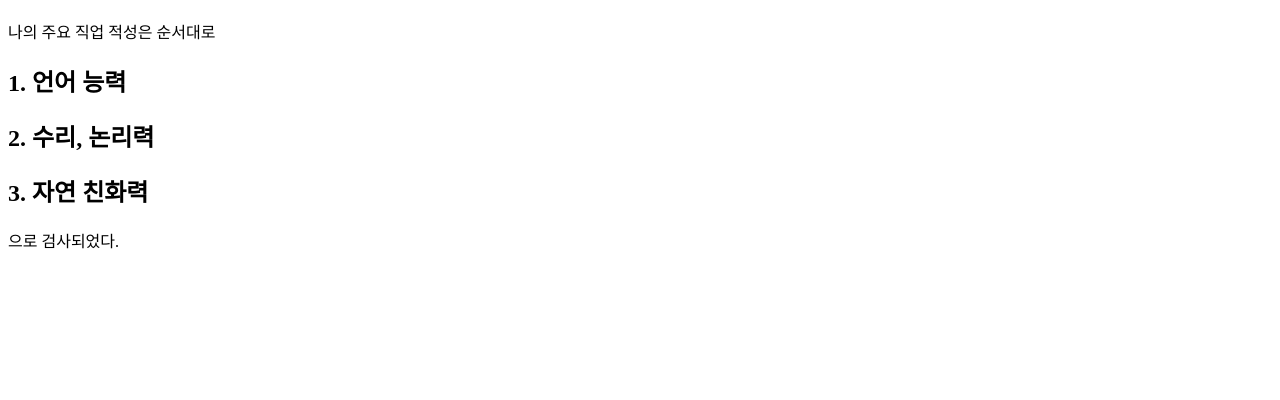
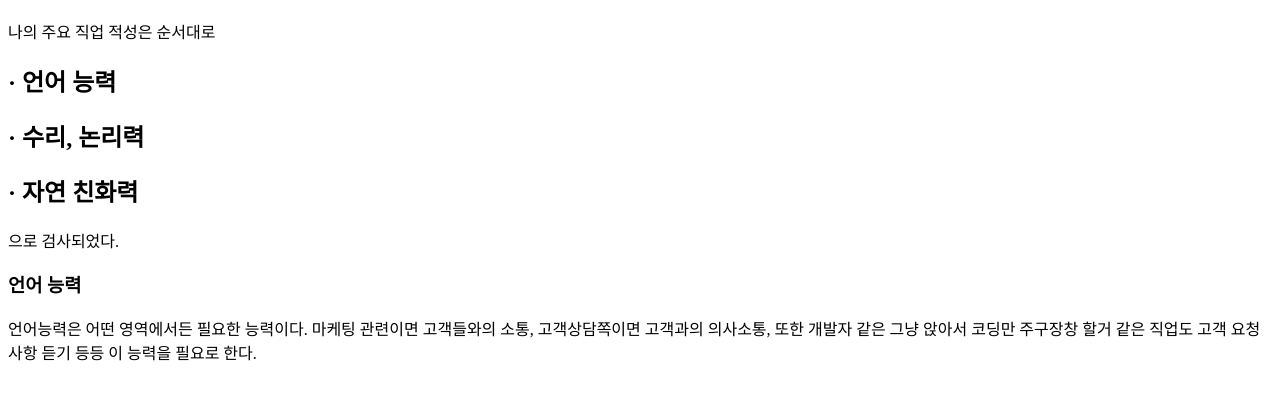
Before and after one commit to jwyoon1220/2025-SUHANG, a plain HTML site: page index.html in a window 1280 px wide. Shown: the part 70-470 px from the top of the page. Drawn offline with Linux system fonts and the light colour scheme.

Commit message:
update index.html

```diff
--- a/index.html
+++ b/index.html
@@ -10,12 +10,24 @@
     <body>
         <div class="main-conntext">
             <div class="jeksung">
-                <h1>나의 직업 적성</h1>
-                <p1>나의 주요 직업 적성은 순서대로</p1>
-                <h2>    1. 언어 능력</h2>
-                <h2>    2. 수리, 논리력</h2>
-                <h2>    3. 자연 친화력</h2>
-                <div>으로 검사되었다.</div>
+                <div class="main-test-section">
+                    <h1>나의 직업 적성</h1>
+                    <p1>나의 주요 직업 적성은 순서대로</p1>
+                    <h2>    · 언어 능력</h2>
+                    <h2>    · 수리, 논리력</h2>
+                    <h2>    · 자연 친화력</h2>
+                    <div>으로 검사되었다.</div>
+                    </div>
+                <div class="jeksung-description">
+                    <div class="language-skill">
+                        <div class="language-skill-description">
+                            <h3>언어 능력</h3>
+                            <span> 언어능력은 어떤 영역에서든 필요한 능력이다. 마케팅 관련이면 고객들와의 소통,</span>
+                            <span>고객상담쪽이면 고객과의 의사소통, 또한 개발자 같은 그냥 앉아서 코딩만 주구장창 할거 같은 직업도</span>
+                            <span>고객 요청사항 듣기 등등 이 능력을 필요로 한다.</span>
+                        </div>
+                    </div>
+                </div>
             </div>
         </div>
     </body>
```
